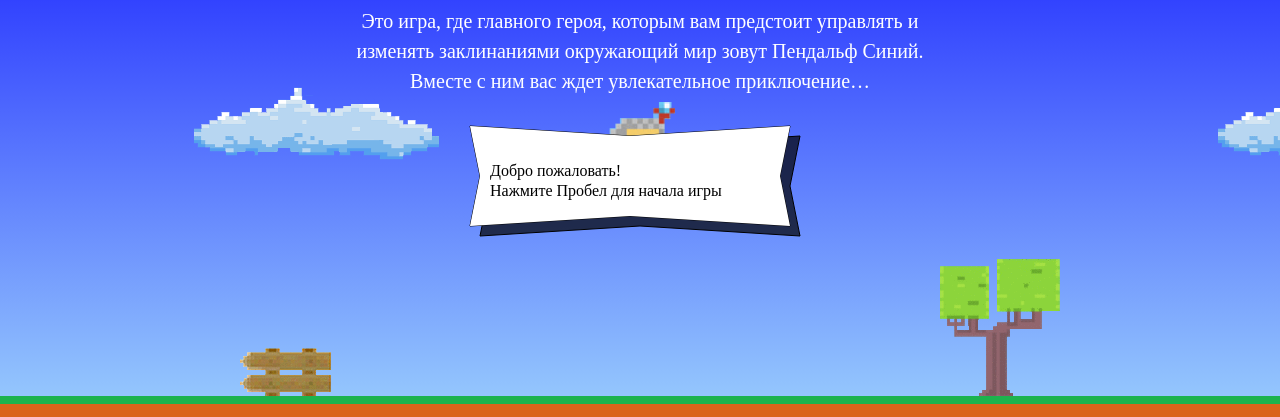
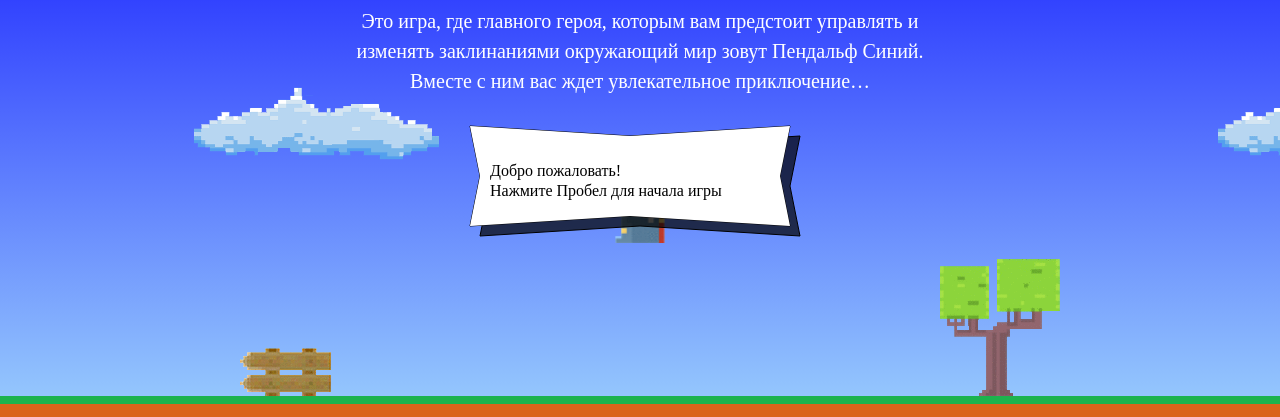
Before and after one commit to alexandraleo/code-and-magick-old, a website: page index.html in a window 1280 px wide. Shown: the part 203-620 px from the top of the page. Drawn offline with Linux system fonts and the light colour scheme; a web font is replaced by a local one.

Commit message:
Правки в функции

```diff
--- a/index.html
+++ b/index.html
@@ -180,7 +180,7 @@
   //   }
   // };
   var getFireballSpeed = function(left) {
-    return (left == true ? 5 : 2);
+    return left == true ? 5 : 2;
   };
   var wizardWidth = 70;
   var getWizardHeight = function(wizardWidth) {
@@ -191,7 +191,7 @@
     return width / 2 - wizardWidth / 2;
   };
   var getWizardY = function(height) {
-    return height / 3 - getWizardHeight(wizardWidth);
+    return height / 3 - getWizardHeight(wizardWidth) / 2;
   };
 </script>
 <script src="js/game.js" charset="utf-8"></script>
```
